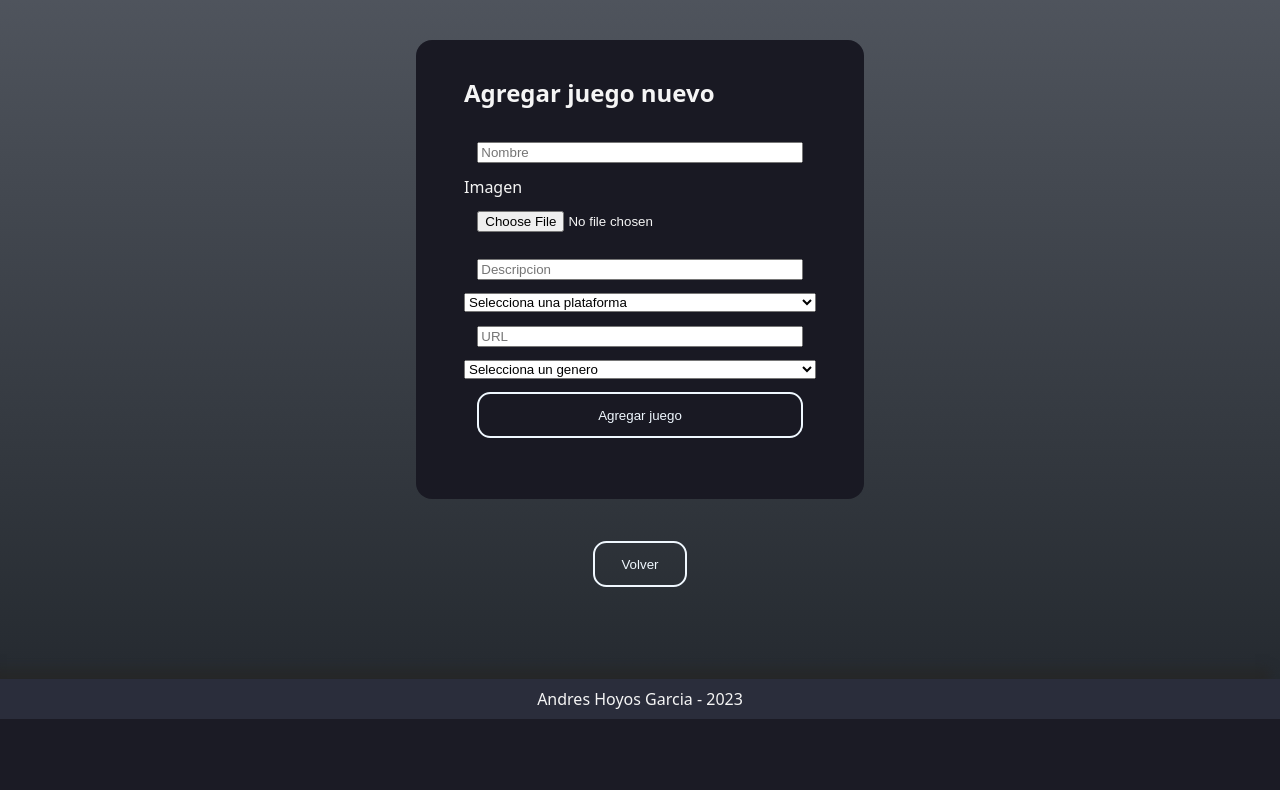
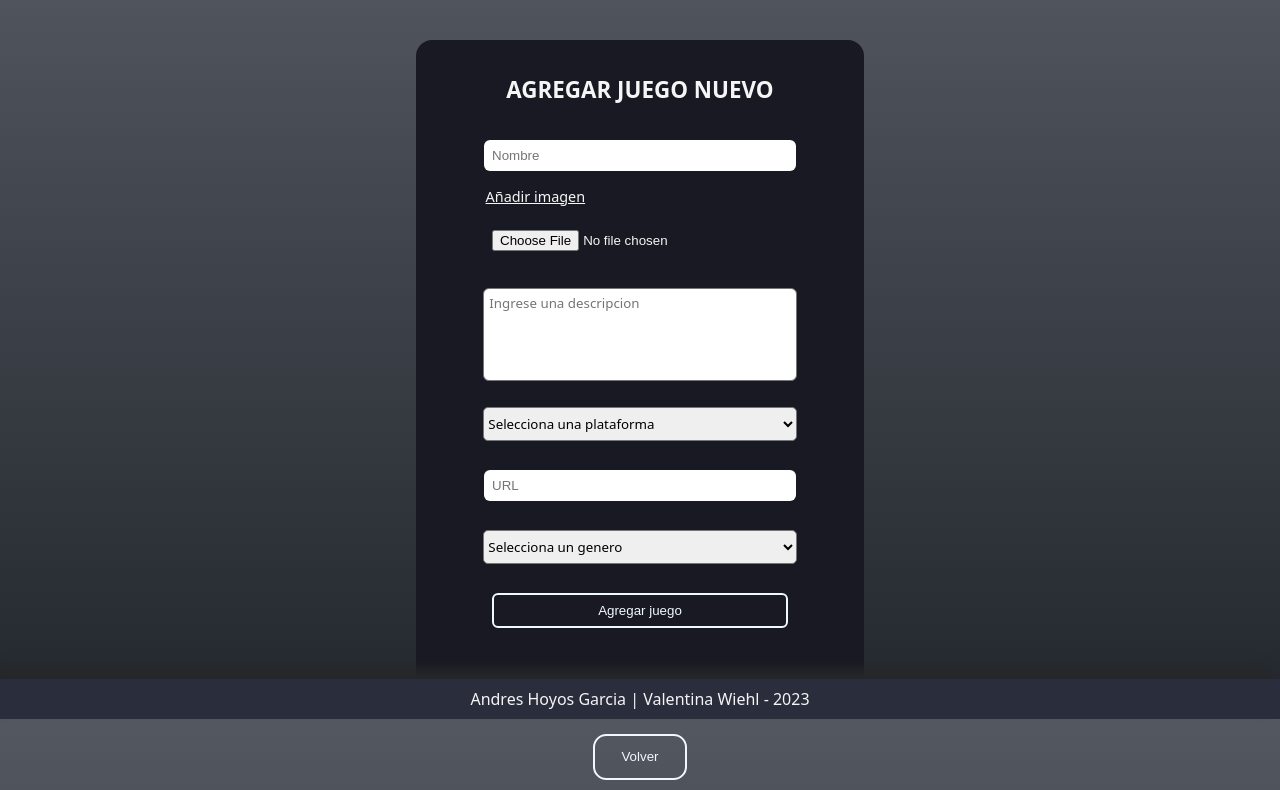
Before and after one commit to wiehl-valentina/tp1-php, a PHP site: page /altaJuego.html in a window 1280 px wide. Shown: the part 81-871 px from the top of the page. Before the commit the page ends 800 px from the top, so only its background shows below. Run offline with PHP 8.4, Linux system fonts and the light colour scheme.

Commit message:
form de alta estilado

```diff
--- a/altaJuego.html
+++ b/altaJuego.html
@@ -13,14 +13,14 @@
     <form class="add">
         <h2>Agregar juego nuevo</h2>
         <input type="text" placeholder="Nombre" required>
-        <label for="file">Imagen</label>
+        <label for="file">Añadir imagen</label>
         <input type="file" placeholder="Imagen" required>
-        <input type="text" placeholder="Descripcion"required>
+        <textarea name="desc" id="desc" placeholder="Ingrese una descripcion" cols="10" rows="8" required wrap="hard"></textarea>
 
         <select id="plat" name="plataforma" required>
             <option value="">Selecciona una plataforma</option>
-            <option value="plat1">Plataforma 1</option>
-            <option value="plat2">Plataforma 2</option>
+            <option value="plat1">PC</option>
+            <option value="plat2">PS</option>
         </select>
 
         <input type="text" placeholder="URL" required>
@@ -34,6 +34,6 @@
     </form>
     <a href="index.html"><button class="boton">Volver</button></a>
 
-    <footer>Andres Hoyos Garcia - 2023</footer>
+    <footer>Andres Hoyos Garcia | Valentina Wiehl - 2023</footer>
 </body>
 </html>
--- a/estilos.css
+++ b/estilos.css
@@ -1,4 +1,4 @@
-body{
+body {
     display: flex;
     flex-direction: column;
     align-items: center;
@@ -32,6 +32,12 @@
     width: fit-content;
 }
 
+.add h2 {
+    text-align: center;
+    text-transform: uppercase;
+    font-size: 1.4em;
+}
+
 .add{
     display: flex;
     flex-direction: column;
@@ -44,8 +50,41 @@
 }
 
 .add input{
-    width: auto;
-    margin: 1em;
+    width: 22.2em;
+    margin: 1.2em auto;
+    padding: 0.6em;
+    outline: none;
+    border-radius: 6px;
+}
+
+.add input[type=text] {
+    border: none;
+}
+
+.add #desc {
+   width: 22.6em;
+   padding: 0.4em;
+   outline: none;
+   margin: 1em auto;
+   height: 6em;
+   resize: none;
+   font-family: system-ui, -apple-system, BlinkMacSystemFont, 'Segoe UI', Roboto, Oxygen, Ubuntu, Cantarell, 'Open Sans', 'Helvetica Neue', sans-serif;
+   border-radius: 6px;
+}
+
+.add label {
+    font-size: 0.9em;
+    margin-left: 1.5em;
+    text-decoration: underline;
+}
+
+.add select {
+    width: 23.5em;
+    height: 2.5em;
+    outline: none;
+    font-family: system-ui, -apple-system, BlinkMacSystemFont, 'Segoe UI', Roboto, Oxygen, Ubuntu, Cantarell, 'Open Sans', 'Helvetica Neue', sans-serif;
+    margin: 1em auto;
+    border-radius: 5px;
 }
 
 .lista{
--- a/index.html
+++ b/index.html
@@ -13,9 +13,9 @@
     <form class="filters">
         <p>Buscar juego</p>
         <input type="text" placeholder="Nombre">
-        <input type="text" placeholder="Genre">
+        <input type="text" placeholder="Genero">
 
-        <select id="genero" name="genero">
+        <select id="ordenar" name="ordenar">
             <option value="empty">Ordenar</option>
             <option value="gen1">A-Z</option>
             <option value="gen2">Z-A</option>
@@ -60,6 +60,6 @@
 
     <a href="altaJuego.html"><button class="boton">Agregar juego</button></a>
 
-    <footer>Andres Hoyos Garcia - 2023</footer>
+    <footer>Andres Hoyos Garcia | Valentina Wiehl - 2023</footer>
 </body>
 </html>
```
